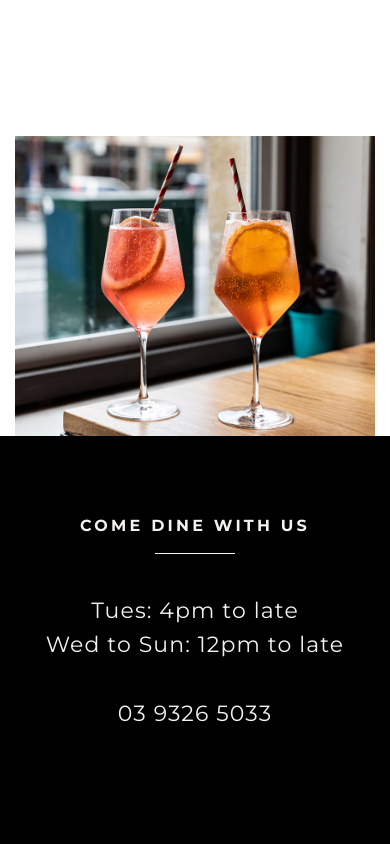
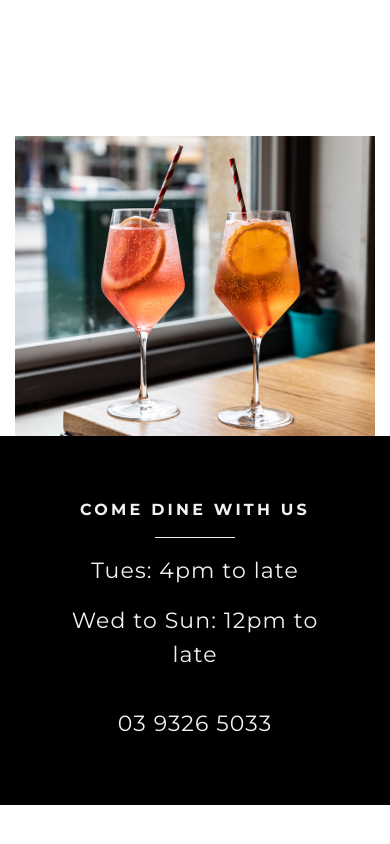
Before and after one commit to RachelUberti/threeCrownsHotel, a website built with Parcel: page src/index.html in a window 390 px wide. Shown: the part 1806-2650 px from the top of the page. After the commit the page ends 2611 px from the top, so only its background shows below. Built offline with nearby package versions, Linux system fonts and the light colour scheme.

Commit message:
fixed footer to be responsive

```diff
--- a/src/index.html
+++ b/src/index.html
@@ -109,6 +109,7 @@
         <div class="container-fluid px-0">
           <div class="row mx-0">
             <div class="footer">
+              <div class="footer__text">
                 <h1 class="footer__heading">COME DINE WITH US</h1>
                 <hr class="footer__line">
                 <p class="footer__hours">Tues: 4pm to late</p>
@@ -121,6 +122,7 @@
               </div>
           </div>
         </div>
+      </div>
       </footer>
 
     <script src="https://cdn.jsdelivr.net/npm/bootstrap@5.0.1/dist/js/bootstrap.bundle.min.js" integrity="sha384-gtEjrD/SeCtmISkJkNUaaKMoLD0//ElJ19smozuHV6z3Iehds+3Ulb9Bn9Plx0x4" crossorigin="anonymous"></script>
--- a/src/scss/components/_footer.scss
+++ b/src/scss/components/_footer.scss
@@ -2,31 +2,31 @@
 
 .footer {
     background-color: $black;
-    width: 1680px;
-    height: 408px;
-    // max-width: 100%;
-    // height: 100%;
-    // display: flex;
-    // align-items: center;
-    // justify-content: center;
+    width: 100%;
+    height: 100%;
+    display: flex;
+    align-items: center;
+    justify-content: center;
+
+    &__text {
+        padding: 4em;
+
+    }
 
     &__heading {
         @include font-bold;
         color: #f4f2ef;
-        padding-top: 80px;
     }
 
     &__line {
         border-bottom: 1px solid #f4f2ef;
         box-align: center;
         width: 80px;
-        margin-bottom: 40px;
     }
 
     &__hours {
         @include font-normal;
         color: #f4f2ef;
-        margin: 0px;
     }
 
     &__phone {
```
Also changed, not shown: dist/index.html, 3 other files. Lines whose indentation alone changed are shown as unchanged.
